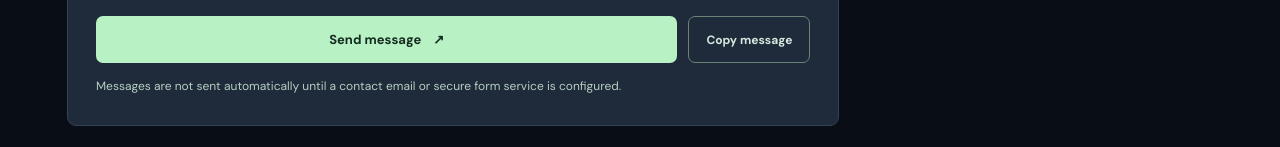
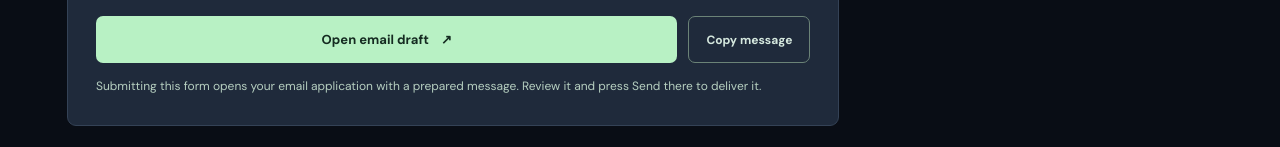
Before and after one commit to GodspowerJohn/financial-data-portfolio, a plain HTML site: page index.html in a window 1280 px wide. Shown: the part 5956-6103 px from the top of the page. Drawn offline with Linux system fonts and the light colour scheme.

Commit message:
Clarify contact form opens an email draft rather than sending automatically

```diff
--- a/index.html
+++ b/index.html
@@ -104,10 +104,10 @@
           </div>
           <div class="contact-honeypot" aria-hidden="true"><label for="contact-website">Leave this field empty</label><input id="contact-website" name="website" autocomplete="off" tabindex="-1"></div>
           <div class="contact-form-actions">
-            <button type="submit" class="contact-submit">Send message <span aria-hidden="true">↗</span></button>
+            <button type="submit" class="contact-submit">Open email draft <span aria-hidden="true">↗</span></button>
             <button type="button" id="contact-copy" class="contact-copy">Copy message</button>
           </div>
-          <p id="contact-status" class="contact-status" role="status" aria-live="polite">Messages are not sent automatically until a contact email or secure form service is configured.</p>
+          <p id="contact-status" class="contact-status" role="status" aria-live="polite">Submitting this form opens your email application with a prepared message. Review it and press Send there to deliver it.</p>
         </form>
       </div>
       <aside class="contact-side" aria-label="Contact details and professional links">
```
